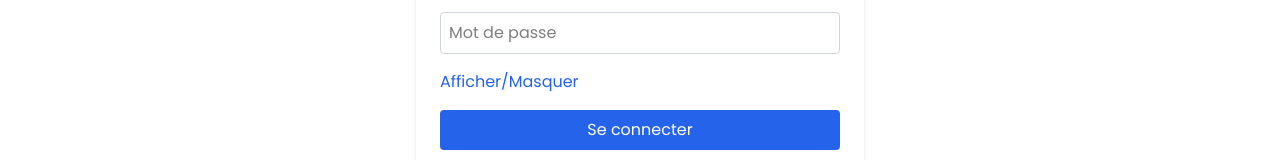
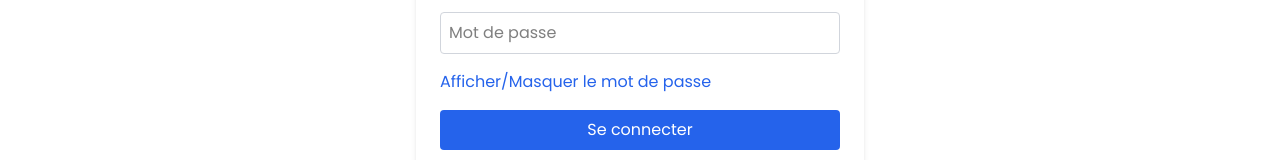
Before and after one commit to OHNIMUS-Leopold/CyberAware, a Nuxt app: page /auth in a window 1280 px wide. Shown: the part 390-550 px from the top of the page. Built offline with nearby package versions, Linux system fonts and the light colour scheme; no server answers.

Commit message:
suppression de classes

```diff
--- a/pages/auth.vue
+++ b/pages/auth.vue
@@ -85,7 +85,7 @@ function onInscr() {
 
 <template>
   <div class="mt-28 mb-20 max-w-md mx-auto p-6 bg-white rounded-lg shadow-md">
-    <h1 class="mb-4 text-center">Authentification</h1>
+    <h1 class="mb-4 text-center text-6xl">Authentification</h1>
     <p class="mb-4 text-red-500 text-center">{{ message }}</p>
     <div v-if="valeur !== 1" class="mb-4 text-center">
       <label class="mr-4">
@@ -96,28 +96,28 @@ function onInscr() {
       </label>
     </div>
     <div v-if="valeur !== 1 && authMode === 'login'" class="mb-4">
-      <h2 class="text-xl font-semibold mb-2">Connexion</h2>
+      <h2 class="mb-2">Connexion</h2>
       <form @submit.prevent="onCnx" class="space-y-4">
         <input v-model="user.email" type="email" placeholder="Email" required class="w-full p-2 border border-gray-300 rounded" />
         <input id="password" v-model="user.password" type="password" placeholder="Mot de passe" required class="w-full p-2 border border-gray-300 rounded" />
-        <button type="button" @click="togglePasswordVisibility" class="text-primary hover:underline">Afficher/Masquer</button>
+        <button type="button" @click="togglePasswordVisibility" class="text-primary hover:underline">Afficher/Masquer le mot de passe</button>
         <button type="submit" class="w-full bg-primary text-white p-2 rounded hover:bg-blue-800">Se connecter</button>
       </form>
-    </div>
-    <div v-if="valeur !== 1 && authMode === 'register'" class="mb-4">
-      <h2 class="text-xl font-semibold mb-2">Inscription</h2>
+        </div>
+        <div v-if="valeur !== 1 && authMode === 'register'" class="mb-4">
+      <h2 class="mb-2">Inscription</h2>
       <form @submit.prevent="onInscr" class="space-y-4">
         <input v-model="user.email" type="email" placeholder="Email" required class="w-full p-2 border border-gray-300 rounded" />
-        <input v-model="user.password" type="password" placeholder="Mot de passe" required class="w-full p-2 border border-gray-300 rounded" />
+        <input id="password" v-model="user.password" type="password" placeholder="Mot de passe" required class="w-full p-2 border border-gray-300 rounded" />
+        <button type="button" @click="togglePasswordVisibility" class="text-green-500 hover:underline">Afficher/Masquer</button>
         <input v-model="user.pseudo" type="text" placeholder="Pseudo" required class="w-full p-2 border border-gray-300 rounded" />
         <label class="flex items-center">
-          <input type="checkbox" v-model="user.isMod" class="mr-2" />
-          Modérateur
+          <input type="checkbox" v-model="user.isMod" class="mr-2 bg-green-500" />
+          Modérer les sessions
         </label>
         <button type="submit" class="w-full bg-green-500 text-white p-2 rounded hover:bg-green-600">S'inscrire</button>
       </form>
     </div>
     <button v-if="valeur === 1" @click="onDcnx" class="w-full bg-red-500 text-white p-2 rounded hover:bg-red-600">Se déconnecter</button>
   </div>
-
 </template>
```
